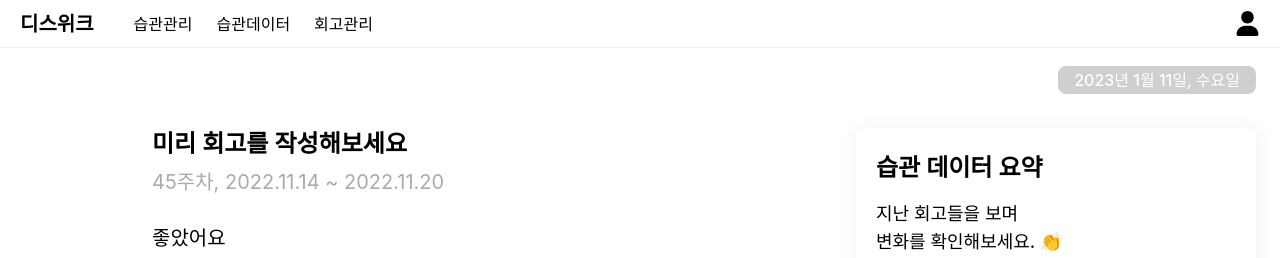
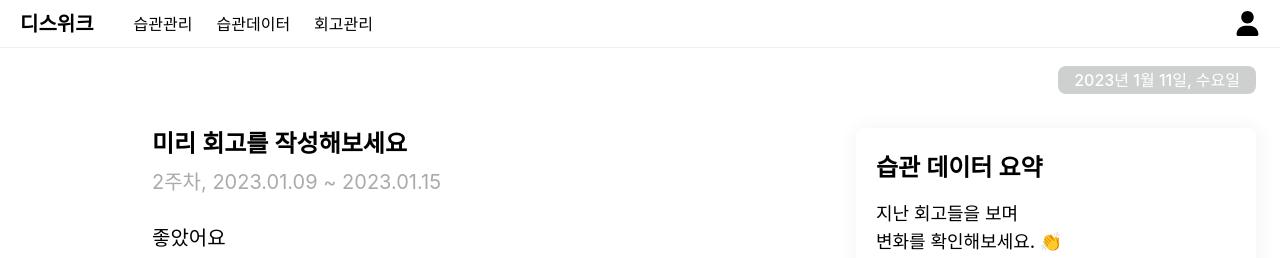
Before and after one commit to f-lab-edu/this-week, a Next.js app: page /manage/review in a window 1280 px wide. Shown: the top 258 px of the page. Built offline with nearby package versions, Linux system fonts and the light colour scheme.

Commit message:
feat: Modify weekNumber component

```diff
--- a/components/title/weekNumber.tsx
+++ b/components/title/weekNumber.tsx
@@ -1,8 +1,26 @@
-import React from 'react';
+import {
+  getWeek,
+  getStartDateOfThisWeek,
+  getEndDateOfThisWeek,
+} from 'lib/date';
 
 const WeekNumber = () => {
   return (
-    <p className="text-xl text-sub-text">45주차, 2022.11.14 ~ 2022.11.20</p>
+    <p className="text-xl text-sub-text">{`${getWeek}주차, ${getStartDateOfThisWeek.year()}.${(
+      getStartDateOfThisWeek.month() + 1
+    )
+      .toString()
+      .padStart(2, '0')}.${getStartDateOfThisWeek
+      .date()
+      .toString()
+      .padStart(2, '0')} ~ ${getEndDateOfThisWeek.year()}.${(
+      getEndDateOfThisWeek.month() + 1
+    )
+      .toString()
+      .padStart(2, '0')}.${getEndDateOfThisWeek
+      .date()
+      .toString()
+      .padStart(2, '0')}`}</p>
   );
 };
 
--- a/lib/date.ts
+++ b/lib/date.ts
@@ -2,13 +2,15 @@ import dayjs from 'lib/dayjs';
 
 type RepeatDow = 'mon' | 'tue' | 'wed' | 'thu' | 'fri' | 'sat' | 'sun';
 
-export const getDay = (): RepeatDow => {
+export const getDayShortForm = (): RepeatDow => {
   const day = new Date();
   const week = ['sun', 'mon', 'tue', 'wed', 'thu', 'fri', 'sat', 'sun'];
   return week[day.getDay()] as RepeatDow;
 };
 
 export const getWeek = dayjs().week();
+export const getStartDateOfThisWeek = dayjs().weekday(1);
+export const getEndDateOfThisWeek = dayjs().weekday(7);
 export const getYear = dayjs().year();
 export const getDayNumber = dayjs().day();
 export const getLastWeek = dayjs().add(-1, 'week').week();
--- a/lib/dayjs.ts
+++ b/lib/dayjs.ts
@@ -1,5 +1,7 @@
 import dayjs from 'dayjs';
 import weekOfYear from 'dayjs/plugin/weekOfYear';
+import weekday from 'dayjs/plugin/weekday';
 dayjs.extend(weekOfYear);
+dayjs.extend(weekday);
 
 export default dayjs;
--- a/queries/useHabitQuery.ts
+++ b/queries/useHabitQuery.ts
@@ -1,7 +1,7 @@
 import { useMutation, useQuery, useQueryClient } from 'react-query';
 import { AxiosError } from 'axios';
 import { getHabits, createHabit, deleteHabit, updateHabit } from 'lib/apis';
-import { getDay } from 'lib/date';
+import { getDayShortForm } from 'lib/date';
 
 type RepeatDow = 'mon' | 'tue' | 'wed' | 'thu' | 'fri' | 'sat' | 'sun';
 
@@ -53,7 +53,7 @@ export const useGetTodayHabitQuery = () => {
     {
       suspense: true,
       select: (habits) =>
-        habits.filter((habit) => habit.repeatDow.includes(getDay())),
+        habits.filter((habit) => habit.repeatDow.includes(getDayShortForm())),
     },
   );
   return habitData;
```
